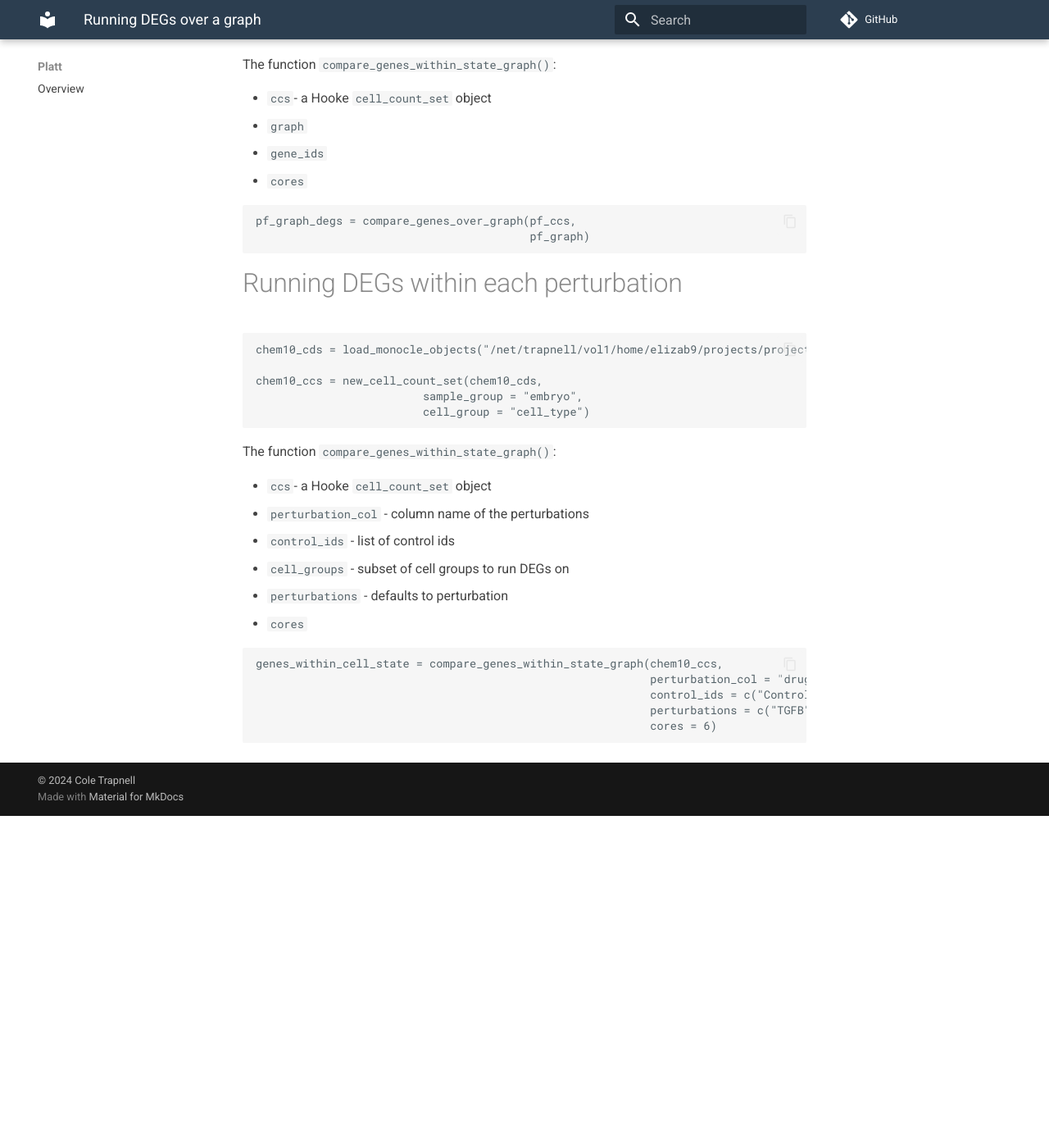
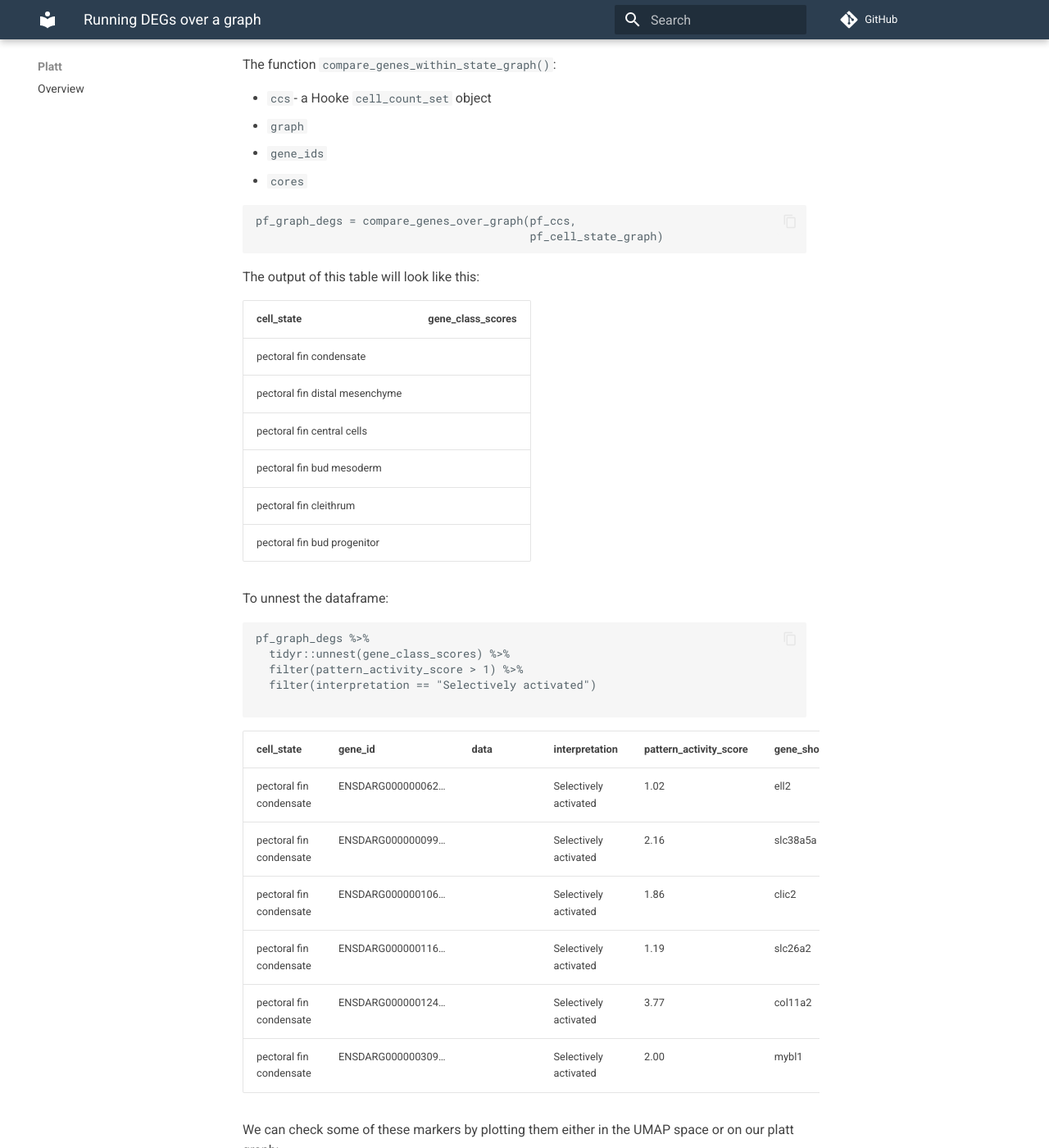
Before and after one commit to cole-trapnell-lab/platt, an MkDocs documentation site: the page built from docs/deg.md, in a window 1280 px wide and 1400 px high, scrolled down 471 px. Shown: the whole window at 82% size. Built offline with MkDocs 1.6.1 and Material for MkDocs 9.7.7, drawn with Linux system fonts in a browser that asks for light colours; comment, search, counter and statistics services are not loaded; before the commit the page ends 1466 px from its top, so only the background shows below that; some of the changed text lies outside the part shown.

Commit message:
check point

````diff
--- a/docs/deg.md
+++ b/docs/deg.md
@@ -14,9 +14,55 @@ The function `compare_genes_within_state_graph()`:
 
 ```
 pf_graph_degs = compare_genes_over_graph(pf_ccs,
-                                         pf_graph)
+                                         pf_cell_state_graph)
 ```
 
+The output of this table will look like this:
+
+| cell_state                     | gene_class_scores        |
+|--------------------------------|-------------------------|
+| pectoral fin condensate        | <tibble [14,899 × 5]>   |
+| pectoral fin distal mesenchyme | <tibble [14,899 × 5]>   |
+| pectoral fin central cells     | <tibble [14,899 × 5]>   |
+| pectoral fin bud mesoderm      | <tibble [14,899 × 5]>   |
+| pectoral fin cleithrum         | <tibble [14,899 × 5]>   |
+| pectoral fin bud progenitor    | <tibble [14,899 × 5]>   |
+
+To unnest the dataframe:
+
+```
+pf_graph_degs %>%
+  tidyr::unnest(gene_class_scores) %>%
+  filter(pattern_activity_score > 1) %>%
+  filter(interpretation == "Selectively activated")
+
+```
+
+| cell_state              | gene_id             | data    | interpretation       | pattern_activity_score | gene_short_name |
+|-------------------------|---------------------|---------|----------------------|------------------------|-----------------|
+| pectoral fin condensate | ENSDARG000000062…  | <tibble> | Selectively activated      | 1.02                   | ell2            |
+| pectoral fin condensate | ENSDARG000000099…  | <tibble> | Selectively activated      | 2.16                   | slc38a5a        |
+| pectoral fin condensate | ENSDARG000000106…  | <tibble> | Selectively activated      | 1.86                   | clic2           |
+| pectoral fin condensate | ENSDARG000000116…  | <tibble> | Selectively activated      | 1.19                   | slc26a2         |
+| pectoral fin condensate | ENSDARG000000124…  | <tibble> | Selectively activated      | 3.77                   | col11a2         |
+| pectoral fin condensate | ENSDARG000000309…  | <tibble> | Selectively activated      | 2.00                   | mybl1           |
+
+We can check some of these markers by plotting them either in the UMAP space or on our platt graph:
+
+
+```
+plot_cells(pf_ccs@cds, genes = c())
+```
+
+![](assets/degs_over_graph.png)
+
+```
+plot_gene_expr(pf_cell_state_graph, genes = c())
+```
+
+![](assets/degs_over_graph.png)
+
+For more information about plotting on a Platt graph, see our [Plotting page](https://cole-trapnell-lab.github.io/platt/plotting)
 
 # Running DEGs within each perturbation
 
````
Also changed, not shown: docs/graphs.md (+7 -36 lines), docs/plotting.md (+32 -21 lines).
